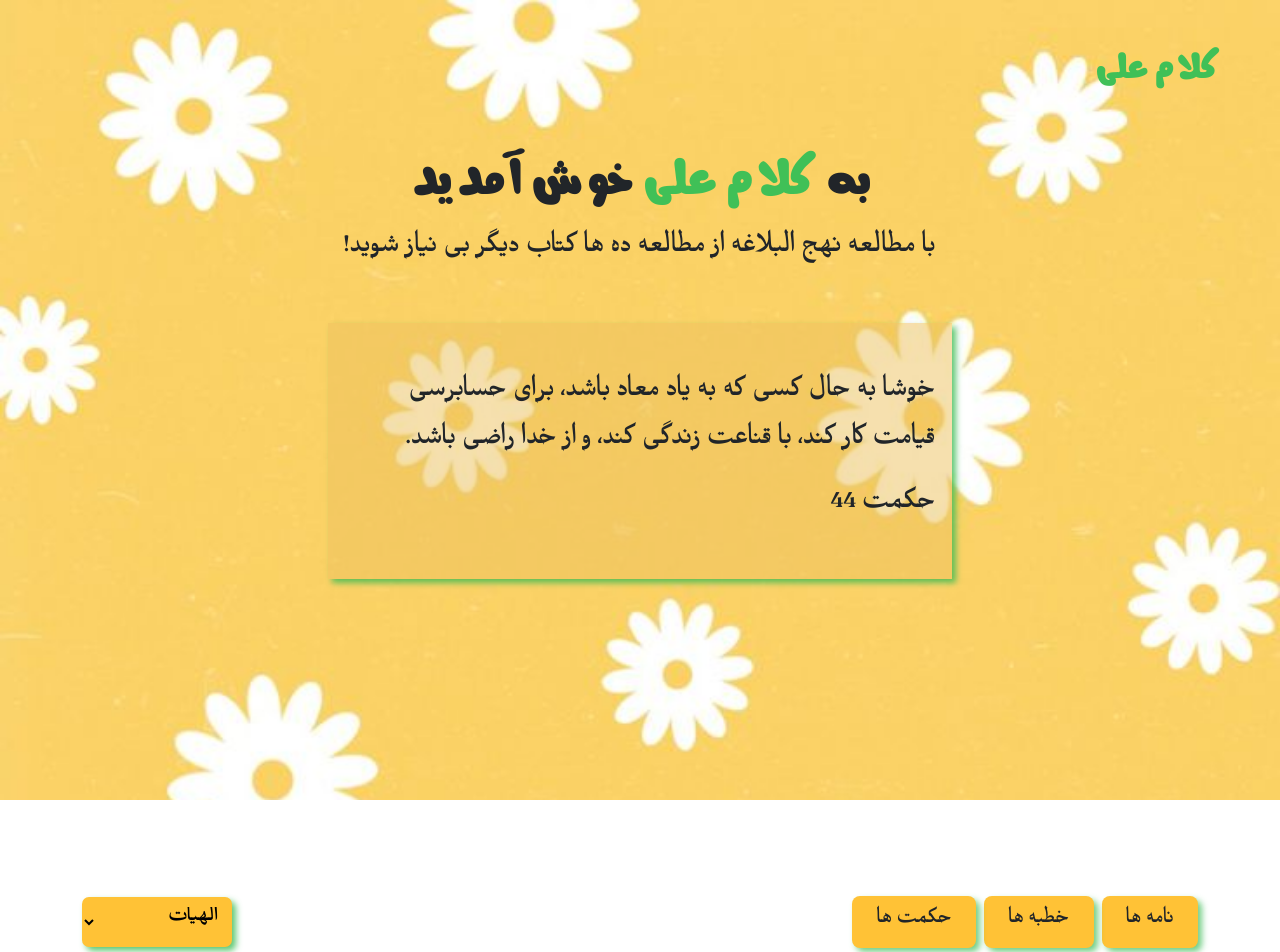
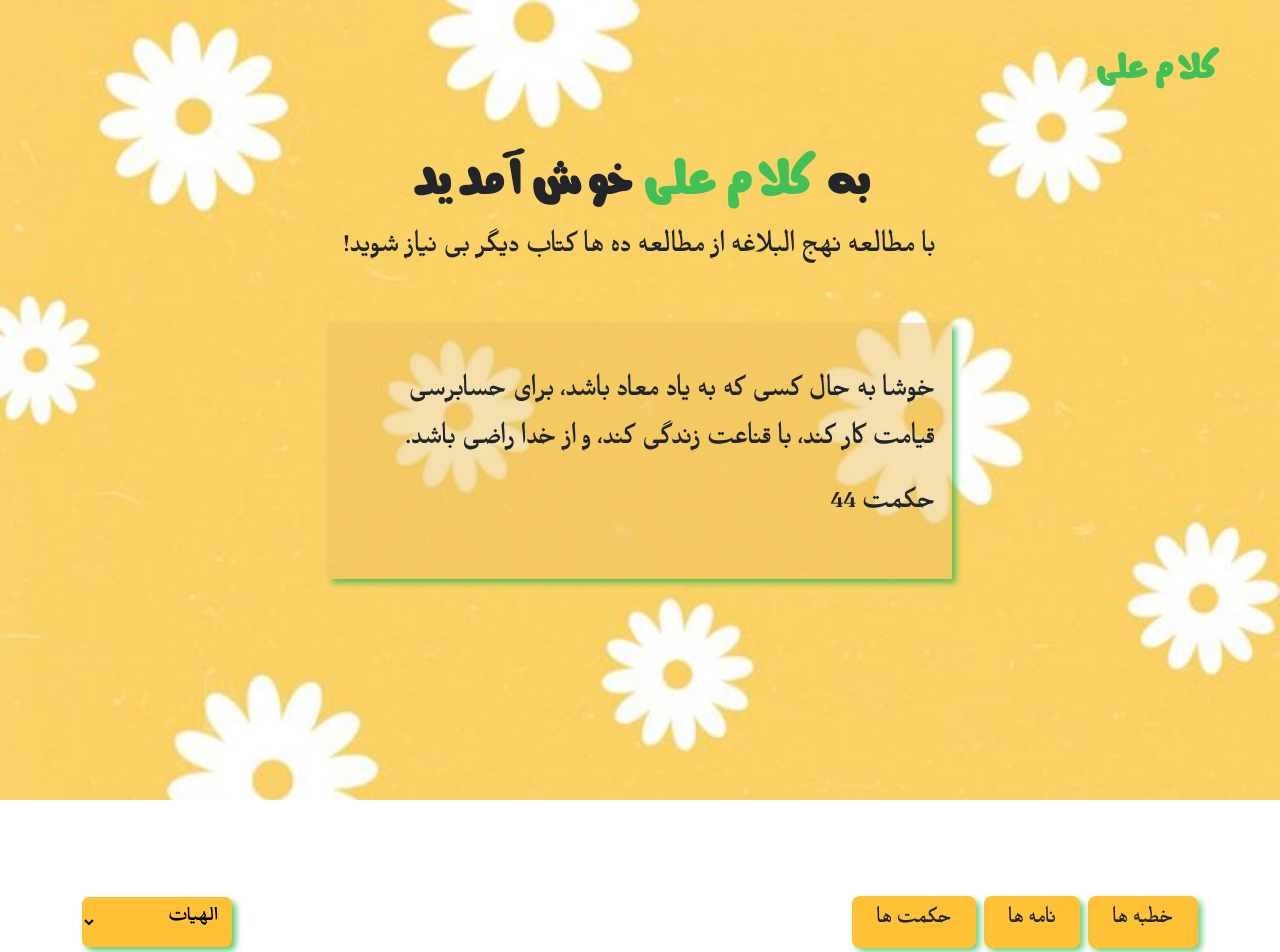
Before and after one commit to shukria-sultani/Imam-Ali-Sayings, a React (Vite) app in the folder Kalam-e-Ali/: page / in a window 1280 px wide. Shown: the top 952 px of the page. Built offline with nearby package versions, Linux system fonts and the light colour scheme.

Commit message:
Fixed the order of the buttons .

```diff
--- a/Kalam-e-Ali/src/Components/CategoryButtons.jsx
+++ b/Kalam-e-Ali/src/Components/CategoryButtons.jsx
@@ -29,19 +29,20 @@ export default function CategoryButtons() {
       <div className="container w-100 mt-5 pt-5">
         <div className="d-flex  w-100 flex-column flex-lg-row justify-content-center justify-content-lg-between align-items-center">
           <div className="d-flex flex-row gap-2 flex-wrap justify-content-center mb-3 mb-lg-0">
-            <button
-              className="btn btn-lg p-2 ps-3 pe-3 ps-md-4 pe-md-4"
-              onClick={() => handleCategoryClick("نامه ها")}
-              style={activeCategory === "نامه ها" ? activeStyle : inactiveStyle}
-            >
-              نامه ها
-            </button>
+
             <button
               className="btn btn-lg ps-3 pe-3 ps-md-4 pe-md-4"
               onClick={() => handleCategoryClick("خطبه ها")}
               style={activeCategory === "خطبه ها" ? activeStyle : inactiveStyle}
             >
               خطبه ها{" "}
+            </button>
+             <button
+              className="btn btn-lg p-2 ps-3 pe-3 ps-md-4 pe-md-4"
+              onClick={() => handleCategoryClick("نامه ها")}
+              style={activeCategory === "نامه ها" ? activeStyle : inactiveStyle}
+            >
+              نامه ها
             </button>
             <button
               className="btn btn-lg ps-3 pe-3 ps-md-4 pe-md-4"
```
